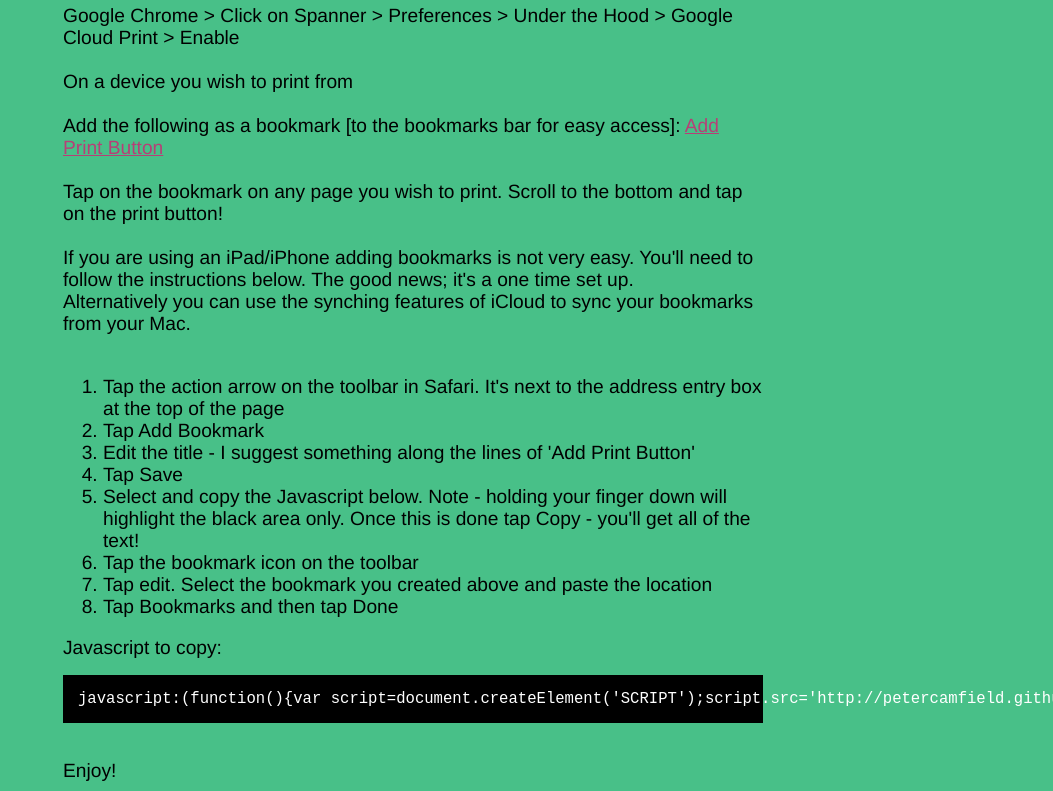
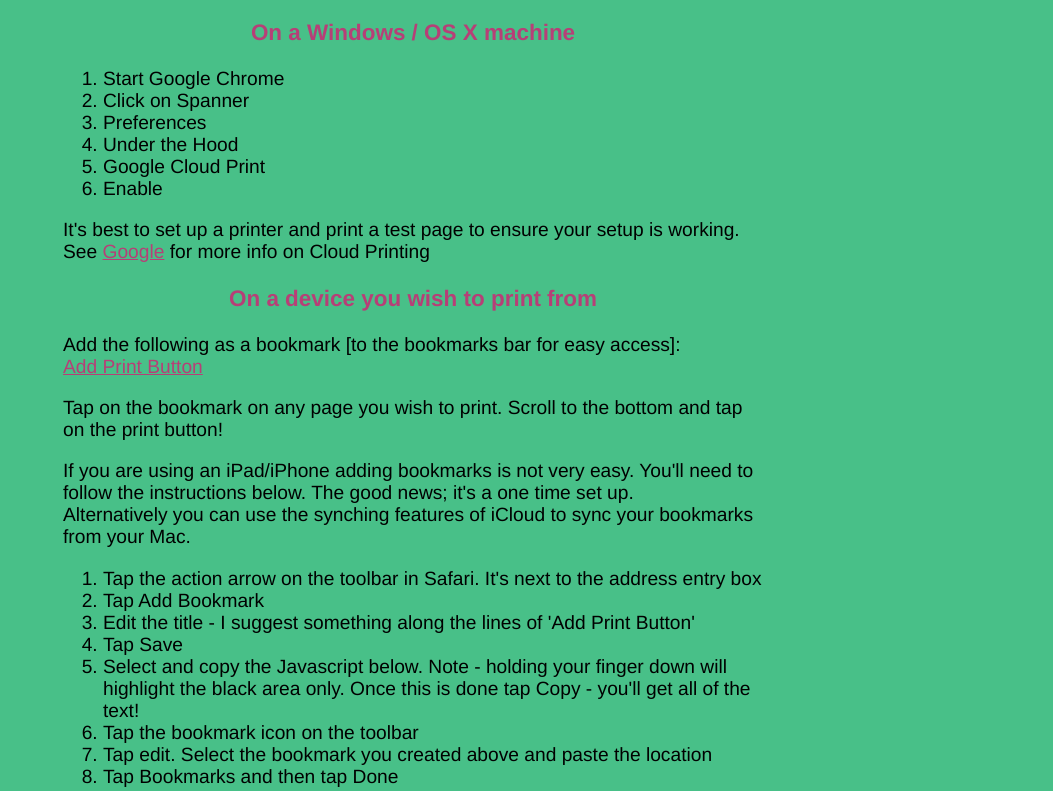
Before and after one commit to petercamfield/gcpbookmarklet, a plain HTML site: page index.html in a window 1280 px wide. Shown: the part 316-1107 px from the top of the page, without its empty margins (227-1280 px from the left). Drawn offline with Linux system fonts and the light colour scheme.

Commit message:
'Updated web page'

```diff
--- a/gcpbookmarklet.js
+++ b/gcpbookmarklet.js
@@ -1,3 +1,4 @@
+(function(){
     var script=document.createElement('SCRIPT');
     script.src='http://www.google.com/cloudprint/client/cpgadget.js';
     script.type='text/javascript';
@@ -14,3 +15,4 @@ var addPrintButton = function() {
     };
 
     window.setTimeout(addPrintButton, 200);
+})();
--- a/index.html
+++ b/index.html
@@ -1,4 +1,3 @@
-
 <!DOCTYPE html>
 <html>
 <head>
@@ -28,6 +27,8 @@
     pre { background: #000; color: #fff; padding: 15px;}
     hr { border: 0; width: 80%; border-bottom: 1px solid #aaa}
     .footer { text-align:center; padding-top:30px; font-style: italic; }
+    #bookmarklet { background-color: #48c088; color: #000000; }
+
   </style>
 </head>
 
@@ -47,26 +48,29 @@
       <span class="small">by <a href="https://github.com/petercamfield">petercamfield</a></span></h1>
 
     <div class="description">
-      Bookmarklet for Google Cloud Print<br />
+      Bookmarklet for Google Cloud Print. Allows you to print from any web connected device including iPhone/iPad
+      <h2>Instructions</h2>
+      <h3>On a Windows / OS X machine</h3>
+      <ol>
+        <li>Start Google Chrome</li>
+        <li>Click on Spanner</li>
+        <li>Preferences</li>
+        <li>Under the Hood</li>
+        <li>Google Cloud Print</li>
+        <li>Enable</li>
+      </ol>
+      It's best to set up a printer and print a test page to ensure your setup is working.
+      See <a href="http://www.google.com/cloudprint/learn/">Google</a> for more info on Cloud Printing</p>
 
-      Instructions<br />
-      <br />
-      On a Windows / OS X machine<br />
-      <br />
-      Google Chrome > Click on Spanner > Preferences > Under the Hood > Google Cloud Print > Enable<br />
-      <br />
-      On a device you wish to print from<br />
-      <br />
-      Add the following as a bookmark [to the bookmarks bar for easy access]:
-      <a href="javascript:(function(){var script=document.createElement('SCRIPT');script.src='http://petercamfield.github.com/gcpbookmarklet/gcpbookmarklet.js';script.type='text/javascript';document.body.appendChild(script);})()">Add Print Button</a><br />
-      <br />
-      Tap on the bookmark on any page you wish to print. Scroll to the bottom and tap on the print button!<br />
-      <br />
-      If you are using an iPad/iPhone adding bookmarks is not very easy. You'll need to follow the instructions below. The good news; it's a one time set up.<br />
-      Alternatively you can use the synching features of iCloud to sync your bookmarks from your Mac.<br />
-      <br />
+      <h3>On a device you wish to print from</h3>
+      <p>Add the following as a bookmark [to the bookmarks bar for easy access]:<br />
+      <a href="javascript:(function(){var script=document.createElement('SCRIPT');script.src='http://petercamfield.github.com/gcpbookmarklet/gcpbookmarklet.js';script.type='text/javascript';document.body.appendChild(script);})()">Add Print Button</a>
+      </p>
+      <p>Tap on the bookmark on any page you wish to print. Scroll to the bottom and tap on the print button!</p>
+      <p>If you are using an iPad/iPhone adding bookmarks is not very easy. You'll need to follow the instructions below. The good news; it's a one time set up.<br />
+      Alternatively you can use the synching features of iCloud to sync your bookmarks from your Mac.</p>
       <ol>
-        <li>Tap the action arrow on the toolbar in Safari. It's next to the address entry box at the top of the page</li>
+        <li>Tap the action arrow on the toolbar in Safari. It's next to the address entry box</li>
         <li>Tap Add Bookmark</li>
         <li>Edit the title - I suggest something along the lines of 'Add Print Button'</li>
         <li>Tap Save</li>
@@ -77,21 +81,16 @@
       </ol>
 
       Javascript to copy:
-      <pre>javascript:(function(){var script=document.createElement('SCRIPT');script.src='http://petercamfield.github.com/gcpbookmarklet/gcpbookmarklet.js';script.type='text/javascript';document.body.appendChild(script);})()</pre>
+      <pre id="bookmarklet">javascript:(function(){var script=document.createElement('SCRIPT');script.src='http://petercamfield.github.com/gcpbookmarklet/gcpbookmarklet.js';script.type='text/javascript';document.body.appendChild(script);})()</pre>
       <br />
       Enjoy!
     </div>
 
       <h2>Authors</h2>
-      <p>Peter Camfield (petercamfield@gmail.com)
-<br/>      </p>
-
-
+      <p>Peter Camfield</p>
 
       <h2>Contact</h2>
-      <p>Peter Camfield (petercamfield@gmail.com)
-<br/>      </p>
-
+      <p>@petercamfield on twitter</p>
 
     <h2>Download</h2>
     <p>
```
Lines whose indentation alone changed are shown as unchanged.
